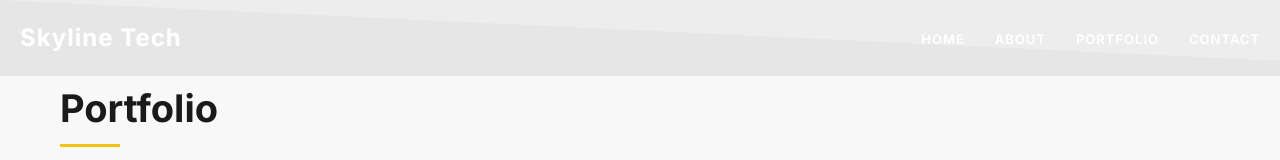
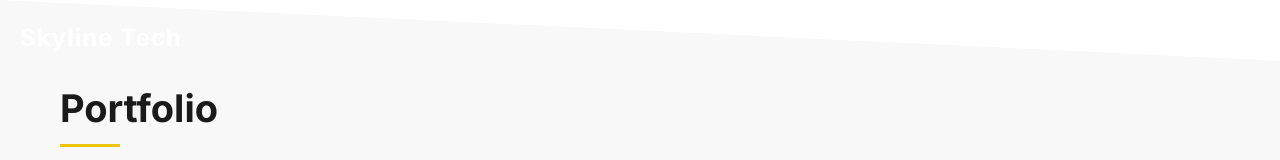
Before and after one commit to vikrant241998/drone-portfolio-two, a Next.js app: page /portfolio in a window 1280 px wide. Shown: the top 160 px of the page. Built offline with nearby package versions, Linux system fonts and the light colour scheme.

Commit message:
final code  update

```diff
--- a/app/components/Header.tsx
+++ b/app/components/Header.tsx
@@ -1,6 +1,6 @@
-"use client"
-import React, { useState } from 'react';
-import '../styles/header.css';
+"use client";
+import React, { useEffect, useState } from "react";
+import "../styles/header.css";
 
 interface NavLink {
   label: string;
@@ -8,21 +8,29 @@ interface NavLink {
 }
 
 const navLinks: NavLink[] = [
-  { label: 'HOME', href: '#/' },
-  { label: 'ABOUT', href: '#about-us' },
-  { label: 'PORTFOLIO', href: '#portfolio' },
-  { label: 'CONTACT', href: '#contact-us' },
+  { label: "HOME", href: "#/" },
+  { label: "ABOUT", href: "#about-us" },
+  { label: "PORTFOLIO", href: "#portfolio" },
+  { label: "CONTACT", href: "#contact-us" },
 ];
 
 const Header: React.FC = () => {
   const [isOpen, setIsOpen] = useState(false);
+  const [scrolled, setScrolled] = useState(false);
 
-  const toggleMenu = () => {
-    setIsOpen(!isOpen);
-  };
+  const toggleMenu = () => setIsOpen(!isOpen);
+
+  useEffect(() => {
+    const handleScroll = () => {
+      setScrolled(window.scrollY > 50); // 👈 scroll threshold
+    };
+
+    window.addEventListener("scroll", handleScroll);
+    return () => window.removeEventListener("scroll", handleScroll);
+  }, []);
 
   return (
-    <header className="header">
+    <header className={`header ${scrolled ? "header-scrolled" : ""}`}>
       <div className="container">
         <div className="logo">Skyline Tech</div>
 
@@ -37,7 +45,7 @@ const Header: React.FC = () => {
           <span className="hamburger-line"></span>
         </button>
 
-        <nav className={`nav ${isOpen ? 'nav-open' : ''}`}>
+        <nav className={`nav ${isOpen ? "nav-open" : ""}`}>
           {navLinks.map((link) => (
             <a
               key={link.href}
--- a/app/styles/header.css
+++ b/app/styles/header.css
@@ -1,13 +1,17 @@
 .header {
-  background-color: #00000012;
+  background: transparent;
   position: fixed;
   top: 0;
   left: 0;
   width: 100%;
   z-index: 10;
   padding: 20px 0;
+  transition: background-color 0.3s ease, box-shadow 0.3s ease;
 }
-
+.header-scrolled {
+  background-color: #000;
+  box-shadow: 0 4px 10px rgba(0, 0, 0, 0.4);
+}
 .container {
   max-width: 1400px;
   margin: 0 auto;
@@ -74,7 +78,7 @@
 
   .logo {
     font-size: 20px;
-}
+  }
 
   .nav {
     display: none;
```
